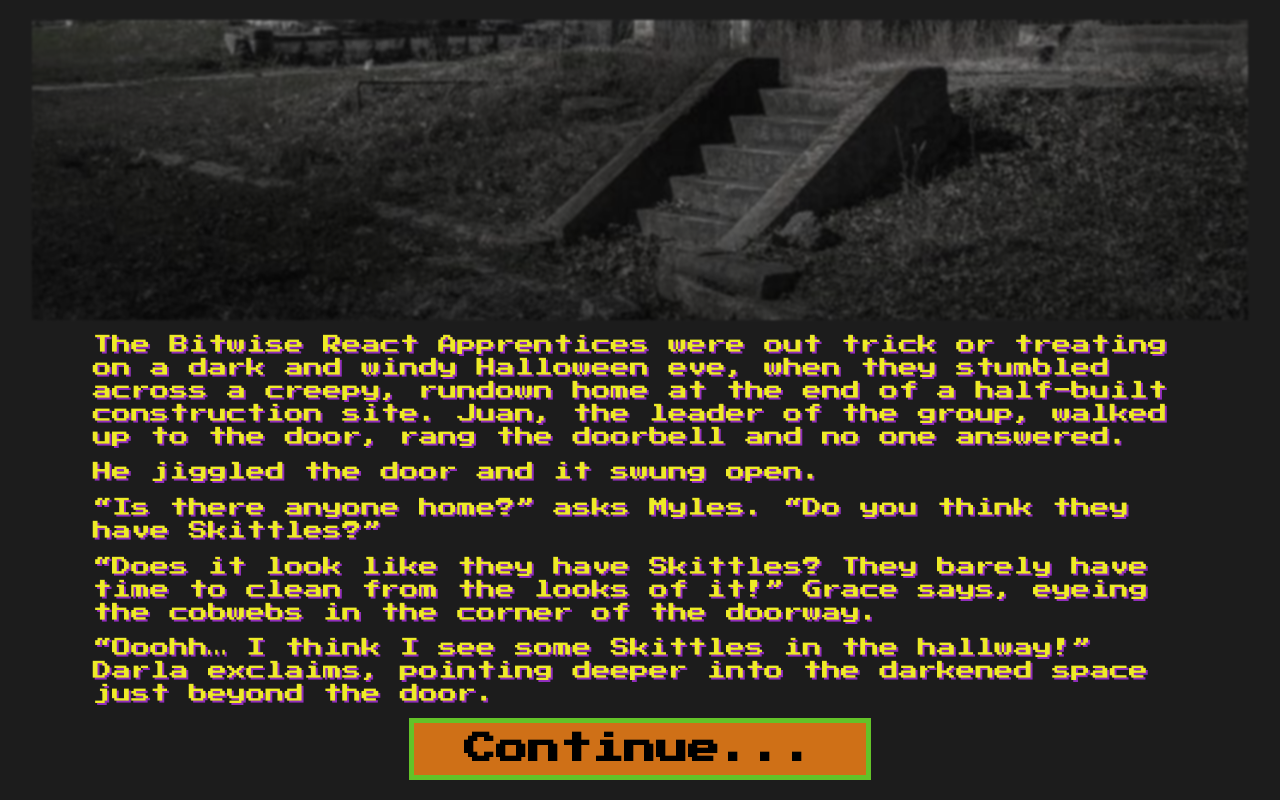
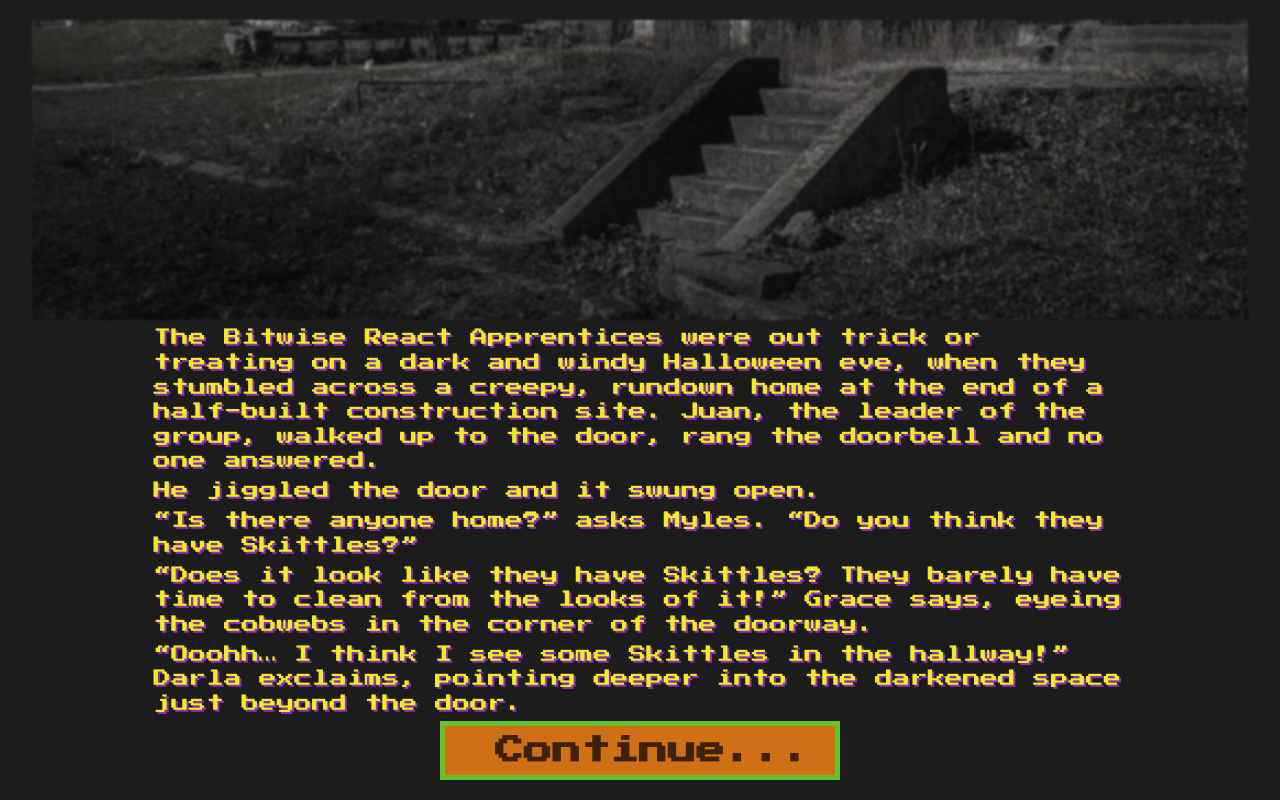
Before and after one commit to luceroweb/haunted-house-game, a React (Create React App) app: page / in a window 1280 px wide. Built offline with nearby package versions, Linux system fonts and the light colour scheme.

Commit message:
changed some styles

```diff
--- a/src/index.css
+++ b/src/index.css
@@ -47,8 +47,11 @@ button {
   padding: 10px 50px;
   background-color: #cf7017;
   font-weight: 700;
-  font-size: 2rem;
+  font-size: 1.2rem;
   font-family: 'Press Start 2P';
+  color: rgba(0, 0, 0, 0.7);
+  /* text-align: center; */
+  width: 400px;
 }
 
 img {
@@ -60,9 +63,9 @@ img {
 }
 
 p {
-  font-size: 1rem;
+  font-size: .8rem;
   text-align: left;
-  width: 60%;
+  width: 90%;
 }
 
 @media (min-width: 800px) {
@@ -72,7 +75,12 @@ p {
   }
 
   p {
-    width: 90%;
-    font-size: 1.2rem;
+    width: 80%;
+    font-size: 1.1rem;
+    line-height: 1.4;
+  }
+
+  button {
+    font-size: 1.8rem;
   }
 }
```
